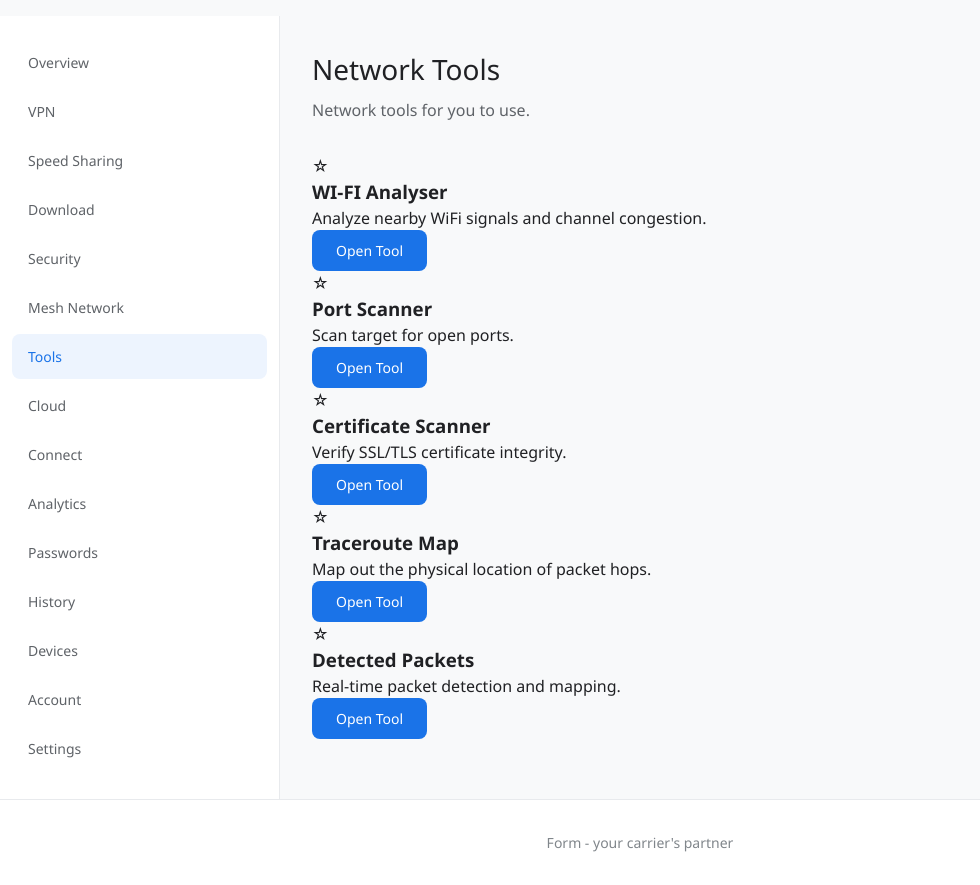
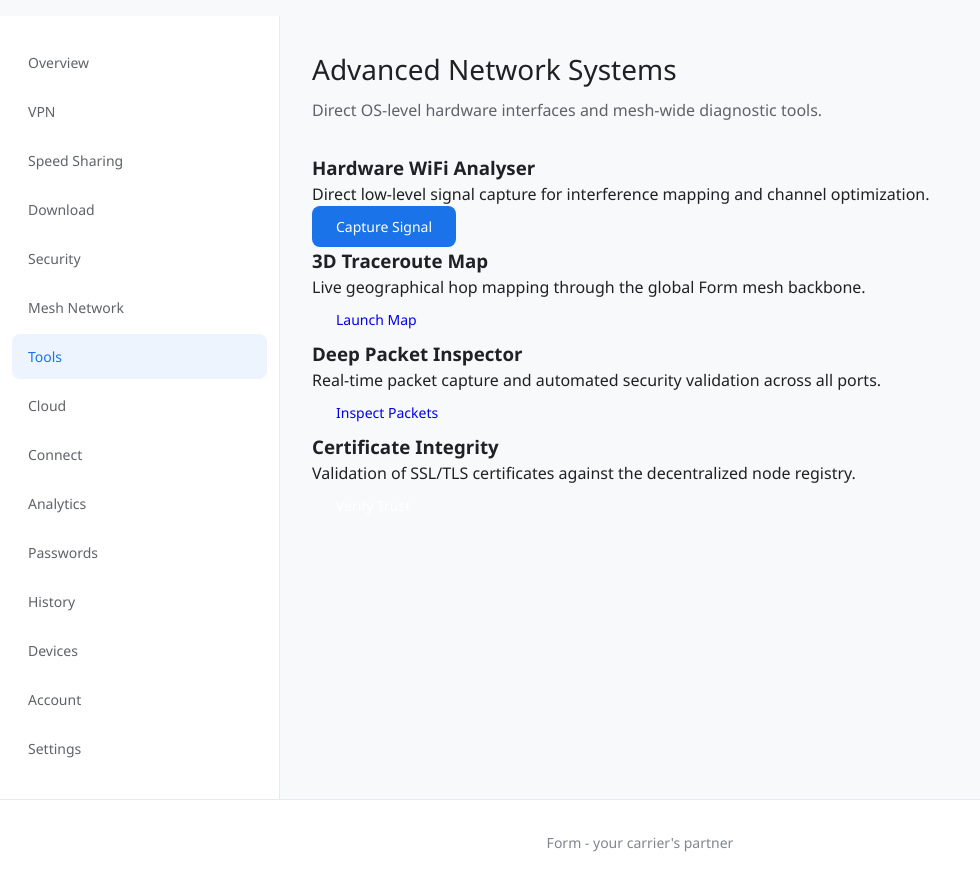
Before and after one commit to ZatQasim/Form-Speed, a Flask app: page /dashboard/tools in a window 1280 px wide. Shown: the part 64-949 px from the top of the page, without its empty margins (0-980 px from the left). Run offline with Flask 3, Linux system fonts and the light colour scheme; the visitor is signed in with stand-in values (Sample User, id 1); data comes from the database, SQL or seed files in the repository; data that the repository does not hold is empty; some web fonts are replaced.

Commit message:
Update dashboard and tool pages with enhanced descriptions and functionality
Revamp UI for dashboard and tool pages, improving descriptions, adding new features like region cost savings and smart bandwidth aggregation, and updating navigation elements.

Replit-Commit-Author: Agent
Replit-Commit-Session-Id: 381c3d3e-1832-46e0-80d4-33ebe34412e9
Replit-Commit-Checkpoint-Type: intermediate_checkpoint
Replit-Commit-Event-Id: 51025d1c-6823-42ab-93e7-4463e3ff01c9
Replit-Commit-Screenshot-Url: https://storage.googleapis.com/screenshot-production-us-central1/54a7985f-38de-4ea5-bc05-5099ad6be69d/381c3d3e-1832-46e0-80d4-33ebe34412e9/XIEM1HF
Replit-Helium-Checkpoint-Created: true

```diff
--- a/templates/tools.html
+++ b/templates/tools.html
@@ -25,43 +25,36 @@
     </aside>
 
     <main class="dashboard-content">
-        <h1>Network Tools</h1>
-        <p class="page-description">Network tools for you to use.</p>
+        <h1>Advanced Network Systems</h1>
+        <p class="page-description">Direct OS-level hardware interfaces and mesh-wide diagnostic tools.</p>
 
         <div class="tools-grid">
-            <div class="tool-card">
-                <div class="tool-icon">☆</div>
-                <h3>WI-FI Analyser</h3>
-                <p>Analyze nearby WiFi signals and channel congestion.</p>
-                <a href="{{ url_for('tool_wifi_analyser') }}" class="btn btn-primary btn-sm">Open Tool</a>
+            <div class="tool-card highlight-card">
+                <div class="tool-icon"><i class="fas fa-radar text-primary"></i></div>
+                <h3>Hardware WiFi Analyser</h3>
+                <p>Direct low-level signal capture for interference mapping and channel optimization.</p>
+                <a href="{{ url_for('tool_wifi_analyser') }}" class="btn btn-primary btn-sm">Capture Signal</a>
             </div>
 
             <div class="tool-card">
-                <div class="tool-icon">☆</div>
-                <h3>Port Scanner</h3>
-                <p>Scan target for open ports.</p>
-                <a href="{{ url_for('tool_port_scanner') }}" class="btn btn-primary btn-sm">Open Tool</a>
+                <div class="tool-icon"><i class="fas fa-search-location text-success"></i></div>
+                <h3>3D Traceroute Map</h3>
+                <p>Live geographical hop mapping through the global Form mesh backbone.</p>
+                <a href="{{ url_for('tool_traceroute_map') }}" class="btn btn-success btn-sm">Launch Map</a>
             </div>
 
             <div class="tool-card">
-                <div class="tool-icon">☆</div>
-                <h3>Certificate Scanner</h3>
-                <p>Verify SSL/TLS certificate integrity.</p>
-                <a href="{{ url_for('tool_cert_scanner') }}" class="btn btn-primary btn-sm">Open Tool</a>
+                <div class="tool-icon"><i class="fas fa-microscope text-info"></i></div>
+                <h3>Deep Packet Inspector</h3>
+                <p>Real-time packet capture and automated security validation across all ports.</p>
+                <a href="{{ url_for('tool_packet_detector') }}" class="btn btn-info btn-sm">Inspect Packets</a>
             </div>
 
             <div class="tool-card">
-                <div class="tool-icon">☆</div>
-                <h3>Traceroute Map</h3>
-                <p>Map out the physical location of packet hops.</p>
-                <a href="{{ url_for('tool_traceroute_map') }}" class="btn btn-primary btn-sm">Open Tool</a>
-            </div>
-
-            <div class="tool-card">
-                <div class="tool-icon">☆</div>
-                <h3>Detected Packets</h3>
-                <p>Real-time packet detection and mapping.</p>
-                <a href="{{ url_for('tool_packet_detector') }}" class="btn btn-primary btn-sm">Open Tool</a>
+                <div class="tool-icon"><i class="fas fa-shield-virus text-danger"></i></div>
+                <h3>Certificate Integrity</h3>
+                <p>Validation of SSL/TLS certificates against the decentralized node registry.</p>
+                <a href="{{ url_for('tool_cert_scanner') }}" class="btn btn-danger btn-sm">Verify Trust</a>
             </div>
         </div>
     </main>
```
Also changed, not shown: templates/mesh.html (+52 -7 lines), templates/speed_sharing.html (+38 -2 lines), templates/vpn.html (+8 -1 lines), 1 other file.
